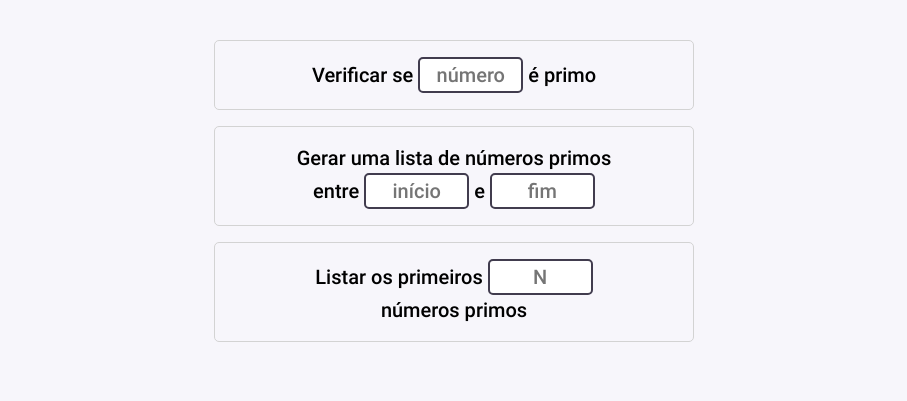
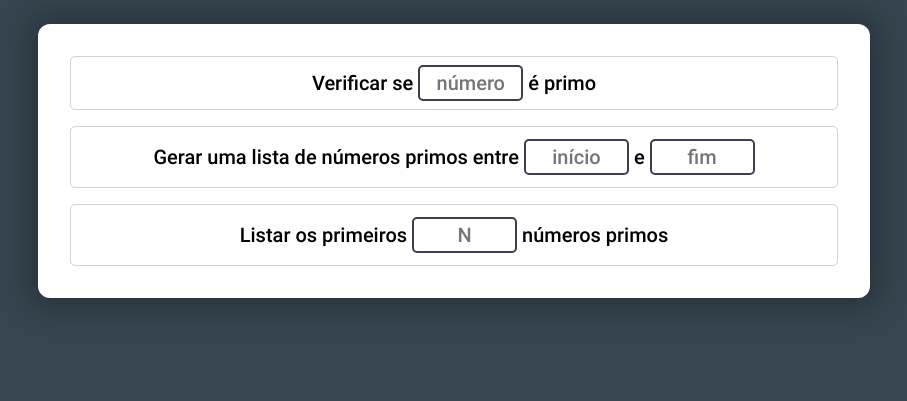
Before and after one commit to igorMSoares/javascript-prime-numbers, a website with bundled scripts: page index.html in a window 1280 px wide. Shown: the whole page, without its empty margins (186-1093 px from the left). Built offline with nearby package versions, Linux system fonts and the light colour scheme.

Commit message:
feat: update layout styles

```diff
--- a/css/style.css
+++ b/css/style.css
@@ -25,9 +25,12 @@ html {
 }
 
 body {
-  width: 100%;
-  height: 100%;
-  background-color: rgba(238, 236, 247, 0.464);
+  width: 100vw;
+  height: 100vh;
+  display: flex;
+  justify-content: center;
+  align-items: flex-start;
+  background-color: #36454f;
 }
 
 @font-face {
@@ -36,14 +39,17 @@ body {
 }
 
 main {
-  margin: 0 auto;
-  width: 480px;
-  padding: 2em 0;
+  width: clamp(22rem, 80%, 52rem);
+  padding: clamp(1rem, 5%, 2rem);
+  margin: 1.5rem;
   font-family: Roboto, Verdana, Geneva, Tahoma, sans-serif;
-  font-size: 1.25rem;
+  font-size: clamp(1rem, 3vw, 1.25rem);
   display: flex;
   flex-direction: column;
   justify-content: center;
+  background-color: #fff;
+  border-radius: 0.75rem;
+  box-shadow: 0px 0px 30px 10px rgba(0, 0, 0, 0.25);
 }
 
 main p:first-child {
@@ -57,15 +63,14 @@ p {
   text-align: center;
 }
 
-#generate-list p:first-child,
-#generate-first-n-primes p:first-child {
-  margin: 0 4rem;
+.wrapper p:first-child {
+  margin: 0 3.5rem;
 }
 
 section.wrapper {
   border: 1px solid lightgray;
   width: fit-content;
-  padding: 1rem;
+  padding: clamp(0.5rem, 1%, 1rem);
   border-radius: 5px;
   margin-bottom: 1rem;
   display: flex;
@@ -74,9 +79,13 @@ section.wrapper {
   width: 100%;
 }
 
+section.wrapper:last-child {
+  margin-bottom: 0;
+}
+
 input {
   font-family: Roboto, Verdana, Geneva, Tahoma, sans-serif;
-  font-size: 1.25rem;
+  font-size: clamp(1rem, 3vw, 1.25rem);
   border: 2px solid var(--input-border);
   border-radius: 5px;
   padding: 0.25rem;
@@ -108,6 +117,7 @@ input:focus {
 
 .generate-list-input {
   width: 5.25em;
+  margin: 0.25rem 0;
   text-align: center;
 }
 
```
